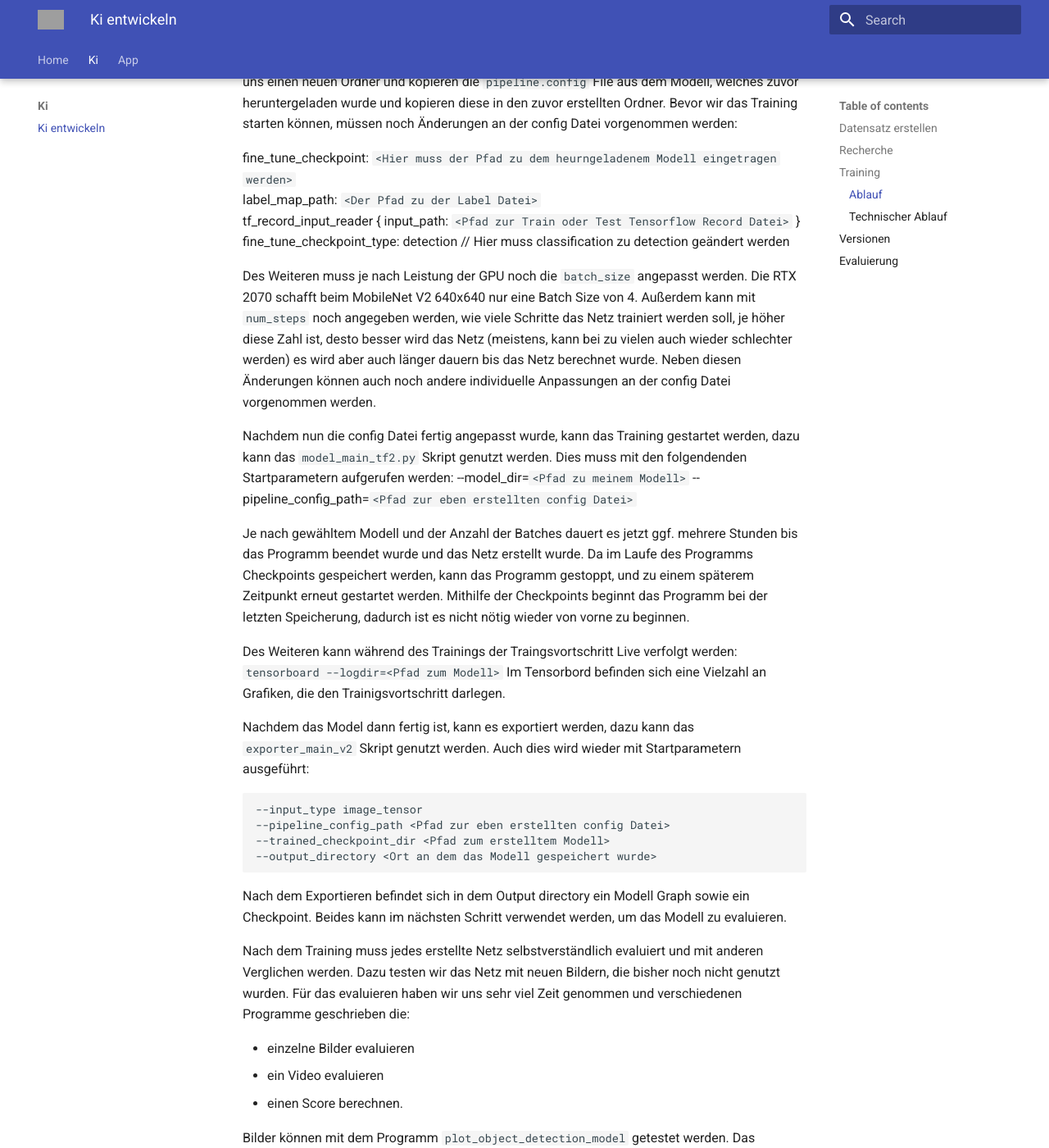
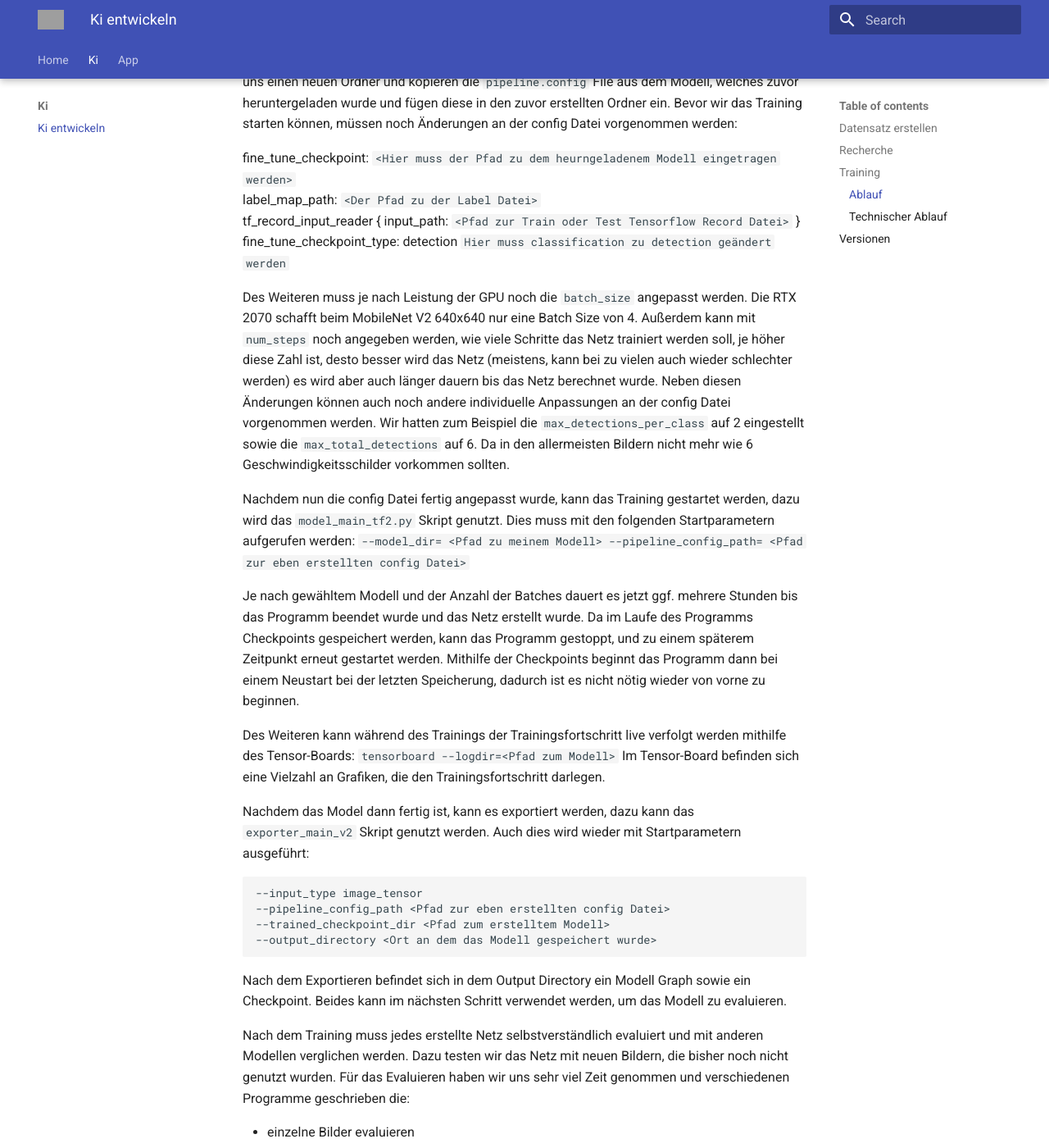
Before and after one commit to GDKI-WS20-T04/traffic-sign-detection, an MkDocs documentation site: the page built from docs/ki/index.md, in a window 1280 px wide and 1400 px high, scrolled down 2052 px. Shown: the whole window at 82% size. Built offline with MkDocs 1.6.1 and Material for MkDocs 9.7.7, drawn with Linux system fonts in a browser that asks for light colours; some of the changed text lies outside the part shown; grey boxes are pictures that could not be loaded.

Commit message:
more grammar fixes
Former-commit-id: 7d75b77579101228afa95a838fbdce3df35f0703

````diff
--- a/docs/ki/index.md
+++ b/docs/ki/index.md
@@ -72,39 +72,42 @@
 Startparameter `-x <OrdnerPfadZuBilder> -l <PfadZuLabels> -o < PfadFürDieErstellteFile>\(test/train).record` ausgeführt
 werden. Dieses Skript muss dann einmal für den Test sowie den Train Ordner ausgeführt werden.
 
-Nachdem nun die Tensorflow Record Dateien erstellt wurden, kann im Tensorflow Modell Zoo ein Modell heruntergeladen
+Nachdem nun die Tensorflow Record Dateien erstellt wurden, muss im Tensorflow Modell Zoo ein Modell heruntergeladen
 werden.
 [TensorFlow 2 Detection Model Zoo](https://github.com/tensorflow/models/blob/master/research/object_detection/g3doc/tf2_detection_zoo.md)
 Sobald die Wahl des Modells getroffen wurde und ein Modell heruntergeladen wurde muss dies noch entpackt, sowie in den
 Projektordner verschoben werden, da wir es im nachfolgendem Schritt benötigen.
 
 Im nächsten Schritt kommen wir nun zum eigentlichen Training des Modells. Dazu erstellen wir uns einen neuen Ordner und
-kopieren die `pipeline.config` File aus dem Modell, welches zuvor heruntergeladen wurde und kopieren diese in den zuvor
-erstellten Ordner. Bevor wir das Training starten können, müssen noch Änderungen an der config Datei vorgenommen werden:
+kopieren die `pipeline.config` File aus dem Modell, welches zuvor heruntergeladen wurde und fügen diese in den zuvor
+erstellten Ordner ein. Bevor wir das Training starten können, müssen noch Änderungen an der config Datei vorgenommen
+werden:
 
 fine_tune_checkpoint: `<Hier muss der Pfad zu dem heurngeladenem Modell eingetragen werden>`
 label_map_path: `<Der Pfad zu der Label Datei>`
-tf_record_input_reader { input_path: `<Pfad zur Train oder Test Tensorflow Record Datei>` } fine_tune_checkpoint_type:
-detection // Hier muss classification zu detection geändert werden
+tf_record_input_reader { input_path: `<Pfad zur Train oder Test Tensorflow Record Datei>` }
+fine_tune_checkpoint_type: detection `Hier muss classification zu detection geändert werden`
 
 Des Weiteren muss je nach Leistung der GPU noch die `batch_size` angepasst werden. Die RTX 2070 schafft beim MobileNet
 V2 640x640 nur eine Batch Size von 4. Außerdem kann mit `num_steps` noch angegeben werden, wie viele Schritte das Netz
 trainiert werden soll, je höher diese Zahl ist, desto besser wird das Netz (meistens, kann bei zu vielen auch wieder
 schlechter werden) es wird aber auch länger dauern bis das Netz berechnet wurde. Neben diesen Änderungen können auch
-noch andere individuelle Anpassungen an der config Datei vorgenommen werden.
+noch andere individuelle Anpassungen an der config Datei vorgenommen werden. Wir hatten zum Beispiel
+die `max_detections_per_class` auf 2 eingestellt sowie die `max_total_detections` auf 6. Da in den allermeisten Bildern
+nicht mehr wie 6 Geschwindigkeitsschilder vorkommen sollten.
 
-Nachdem nun die config Datei fertig angepasst wurde, kann das Training gestartet werden, dazu kann das
-`model_main_tf2.py` Skript genutzt werden. Dies muss mit den folgendenden Startparametern aufgerufen werden:
---model_dir=`<Pfad zu meinem Modell>` --pipeline_config_path=`<Pfad zur eben erstellten config Datei>`
+Nachdem nun die config Datei fertig angepasst wurde, kann das Training gestartet werden, dazu wird das
+`model_main_tf2.py` Skript genutzt. Dies muss mit den folgenden Startparametern aufgerufen werden:
+`--model_dir= <Pfad zu meinem Modell> --pipeline_config_path= <Pfad zur eben erstellten config Datei>`
 
 Je nach gewähltem Modell und der Anzahl der Batches dauert es jetzt ggf. mehrere Stunden bis das Programm beendet wurde
 und das Netz erstellt wurde. Da im Laufe des Programms Checkpoints gespeichert werden, kann das Programm gestoppt, und
-zu einem späterem Zeitpunkt erneut gestartet werden. Mithilfe der Checkpoints beginnt das Programm bei der letzten
-Speicherung, dadurch ist es nicht nötig wieder von vorne zu beginnen.
+zu einem späterem Zeitpunkt erneut gestartet werden. Mithilfe der Checkpoints beginnt das Programm dann bei einem
+Neustart bei der letzten Speicherung, dadurch ist es nicht nötig wieder von vorne zu beginnen.
 
-Des Weiteren kann während des Trainings der Traingsvortschritt Live verfolgt
-werden: `tensorboard --logdir=<Pfad zum Modell>`
-Im Tensorbord befinden sich eine Vielzahl an Grafiken, die den Trainigsvortschritt darlegen.
+Des Weiteren kann während des Trainings der Trainingsfortschritt live verfolgt werden mithilfe des
+Tensor-Boards: `tensorboard --logdir=<Pfad zum Modell>`
+Im Tensor-Board befinden sich eine Vielzahl an Grafiken, die den Trainingsfortschritt darlegen.
 
 Nachdem das Model dann fertig ist, kann es exportiert werden, dazu kann das `exporter_main_v2` Skript genutzt werden.
 Auch dies wird wieder mit Startparametern ausgeführt:
@@ -116,25 +119,29 @@
 --output_directory <Ort an dem das Modell gespeichert wurde>
 ```
 
-Nach dem Exportieren befindet sich in dem Output directory ein Modell Graph sowie ein Checkpoint. Beides kann im
+Nach dem Exportieren befindet sich in dem Output Directory ein Modell Graph sowie ein Checkpoint. Beides kann im
 nächsten Schritt verwendet werden, um das Modell zu evaluieren.
 
-Nach dem Training muss jedes erstellte Netz selbstverständlich evaluiert und mit anderen Verglichen werden. Dazu testen
-wir das Netz mit neuen Bildern, die bisher noch nicht genutzt wurden. Für das evaluieren haben wir uns sehr viel Zeit
-genommen und verschiedenen Programme geschrieben die:
+Nach dem Training muss jedes erstellte Netz selbstverständlich evaluiert und mit anderen Modellen verglichen werden.
+Dazu testen wir das Netz mit neuen Bildern, die bisher noch nicht genutzt wurden. Für das Evaluieren haben wir uns sehr
+viel Zeit genommen und verschiedenen Programme geschrieben die:
 
 - einzelne Bilder evaluieren
 - ein Video evaluieren
-- einen Score berechnen.
+- Bilder evaluieren und Scores berechnen.
 
-Bilder können mit dem Programm `plot_object_detection_model` getestet werden. Das Programm speichert die eingebenen
-Bildern mit Labeld der erkannten Objekte. Im Programm gibt es Pfade zu dem Modell, Testbildern sowie zu den Labels die
-ggf. angepasst werden müssen. Videos können mit dem Programm `plot_object_detection_model_video` analysiert werden,
-dieses Programm analysiert jeden Frame des Videos, labelt diesem mit den Wahrscheinlichkeiten das ein Schild erkannt
-wurde und baut zum Schluss wieder ein Video zusammen. Neben diesen ebaulierungsmöglichkeiten, haben wir zusätzlich auch
-noch ein Programm geschrieben, dass eine Reihe von Testbildern analysiert und einen Score berechnet wie gut das Modell
-funktioniert hat. Diese Programme sind `model_comparison.py` und `model_comparison_2.py`. Der Unterschiede der beiden
-ist lediglich, dass im einen der erstellte Graph geladen wird und im anderem der Checkpoint.
+Bilder können mit dem Programm `plot_object_detection_model` getestet werden. Das Programm speichert die eingegebenen
+Bildern mit Labels der erkannten Objekte. Im Programm gibt es Pfade zu dem Modell, Testbildern sowie zu den Labels die
+ggf. angepasst werden müssen.
+
+Videos können mit dem Programm `plot_object_detection_model_video` analysiert werden, dieses Programm analysiert jeden
+Frame des Videos, labelt diesem mit den Wahrscheinlichkeiten das ein Schild erkannt wurde und baut zum Schluss wieder
+ein Video zusammen.
+
+Neben diesen Evaluierungsmöglichkeiten, haben wir zusätzlich auch noch ein Programm geschrieben, dass eine Reihe von
+Testbildern analysiert und einen Score berechnet wie gut das Modell funktioniert hat. Diese Programme
+sind `model_comparison.py` und `model_comparison_2.py`. Der Unterschiede der beiden ist lediglich, dass im einen der
+erstellte Graph geladen wird und im anderem der Checkpoint.
 
 ### Technischer Ablauf
 
@@ -151,6 +158,7 @@
 ![](../assets/images/Model1_2.png)
 
 Das Compare Skript kam bereits auf folgende Werte:
+
 12 / 25 Bilder erkannt
 
 7,19 Punkte
@@ -162,12 +170,12 @@
 ![](../assets/images/Model1_3.jpg)
 ![](../assets/images/Model1_4.jpg)
 
-Das Zone 30 Ende Schild wurde zwar falsch erkannt aber auch nut mit einer sehr geringen Wahrscheinlichkeit. Das
+Das Zone 30 Ende Schild wurde zwar falsch erkannt, aber auch nur mit einer sehr geringen Wahrscheinlichkeit. Das
 Dreißiger Schild wurde ebenfalls zwar erkannt aber auch noch relativ unsicher.
 
 Nachdem das erste SSD MobileNet V2 FPNLite 640x640 mit 20.000 Schritten schon gut funktioniert hatte und wir am
 Trainingsverlauf gesehen hatten das noch potenzial besteht, haben wir das Model erneut durchlaufen lassen. Dieses Mal
-dann aber mit 50.000 Steps. Auch hier wieder der Trainingsverlauf im Tensor Bord:
+dann aber mit 50.000 Steps. Auch hier wieder der Trainingsverlauf im Tensor-Board:
 
 ![](../assets/images/Model2_1.png)
 ![](../assets/images/Model2_2.png)
@@ -186,14 +194,15 @@
 ![](../assets/images/Model2_4.jpg)
 
 Wie man erkennt werden die beiden Bilder schon deutlich sicherer und jetzt auch richtig erkannt als zuvor. Jedoch
-besteht hier noch Verbesserungspotenzial.
+besteht hier noch Verbesserungspotenzial. An der Lernrate haben wir jedoch festgestellt das noch mehr Steps zu nichts
+mehr geführt hätten.
 
 Als Nächstes haben wir dann ein Faster R-CNN ResNet101 V1 640x640 versucht. Hier sind wir aber leider auf das Problem
-gestoßen das die RTX 2070 nicht genug Video-RAM besitzt um das Training durchzuführen.
+gestoßen, dass die RTX 2070 nicht genug Video-RAM besitzt, um das Training durchzuführen.
 
 ![](../assets/images/Model3_1.png)
 
-Als alternative hätten wir das Netz auch auf Google Colab berechnen lassen können, wir haben uns dann aber dafür
+Als alternative hätten wir das Netz auch auf Google Colab berechnen lassen können. Wir haben uns dann aber dafür
 entschieden ein Faster R-CNN ResNet50 V1 640x640 zu nutzen. Dieses funktioniert auch mit nur 8 GB Video-RAM. Dieses Netz
 hat jedoch nicht wirklich funktioniert, was mitunter auch daran liegen könnte, dass wir doch einen sehr kleinen
 Datensatz mit nur 1000 Bilder hatten. Die Lernrate klingt zwar plausibel, ist aber längst nicht so hoch wie beim SSD
@@ -246,8 +255,7 @@
 
 16,35 Sekunden
 
-In der App haben wir dann, dass beste SSD MobileNet V2 FPNLite 640x640 genutzt.
-
-## Evaluierung
-
-Testskript erläutern
+Das Compare Skript hatte unsere Vermutung bestätigt, dass mit dieser geringen Pixelanzahl keine Objekterkennung
+funktioniert. Hier hätte man ggf. 2 Netze nutzen müssen. Eines welches ein Schild erkennt und ein anderes, welches dann
+das Schild klassifiziert. Da wir dazu aber den gesamten Datensatz umbauen müssten haben wir in der App dann, dass beste
+SSD MobileNet V2 FPNLite 640x640 genutzt.
````
Also changed, not shown: other parts of docs/ki/index.md (+5 -5 lines).
